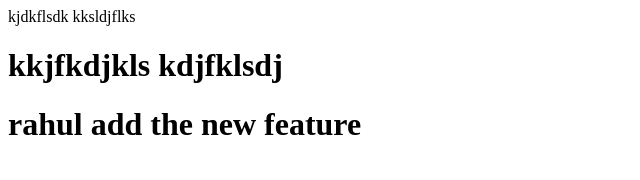
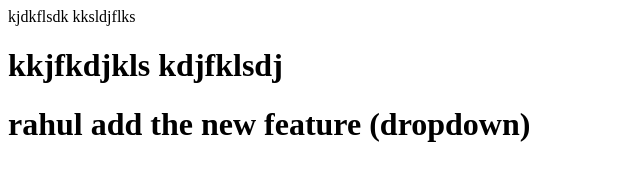
Before and after one commit to rahulgitit/localrepo, a plain HTML site: page index.html in a window 1280 px wide. Shown: the whole page, without its empty margins (0-640 px from the left). Drawn offline with Linux system fonts and the light colour scheme.

Commit message:
dropdown

```diff
--- a/index.html
+++ b/index.html
@@ -10,7 +10,7 @@
     kksldjflks
     <h1>kkjfkdjkls
         kdjfklsdj
-        <h1>rahul add the new feature
+        <h1>rahul add the new feature (dropdown)
         </h1>
     </h1>
 </body>
```
